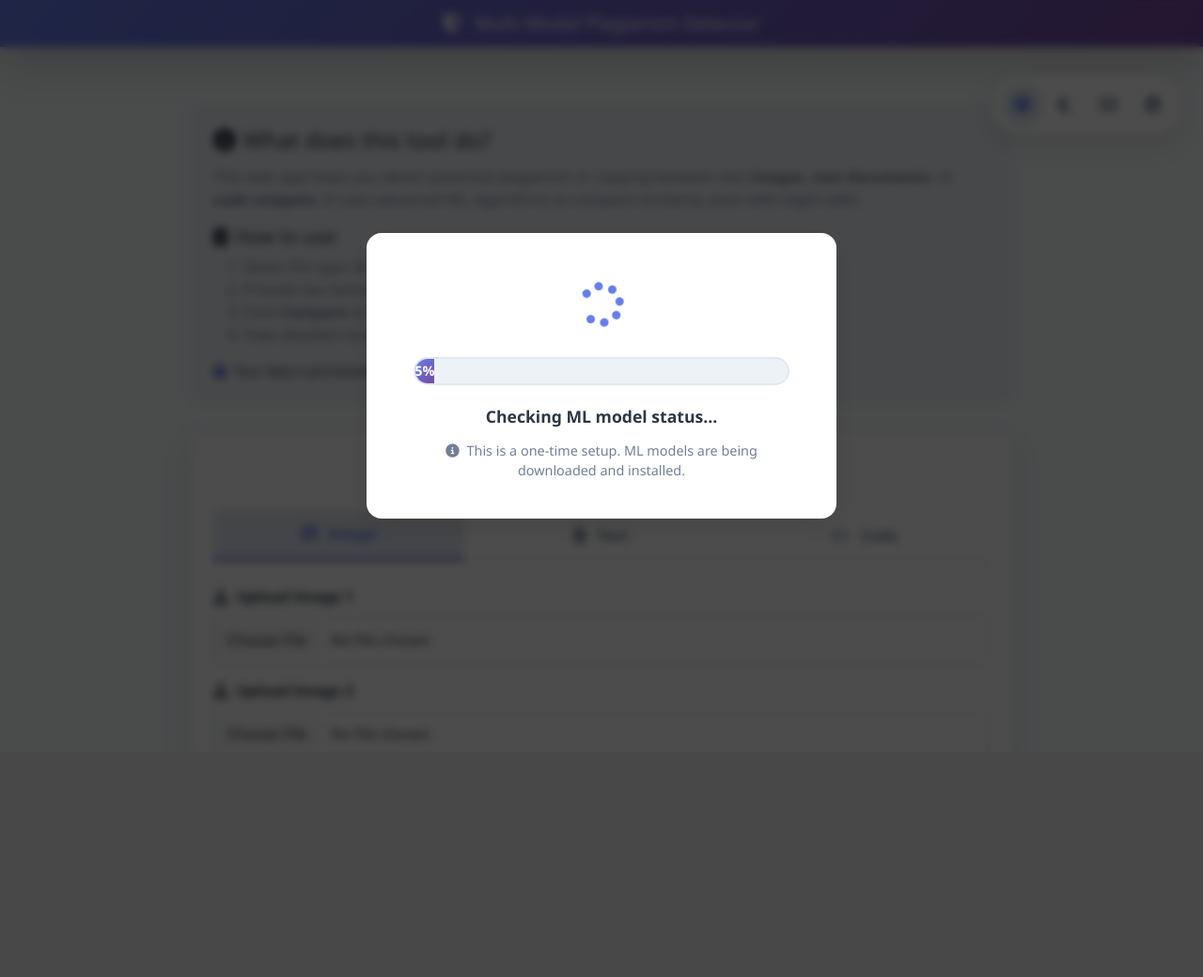
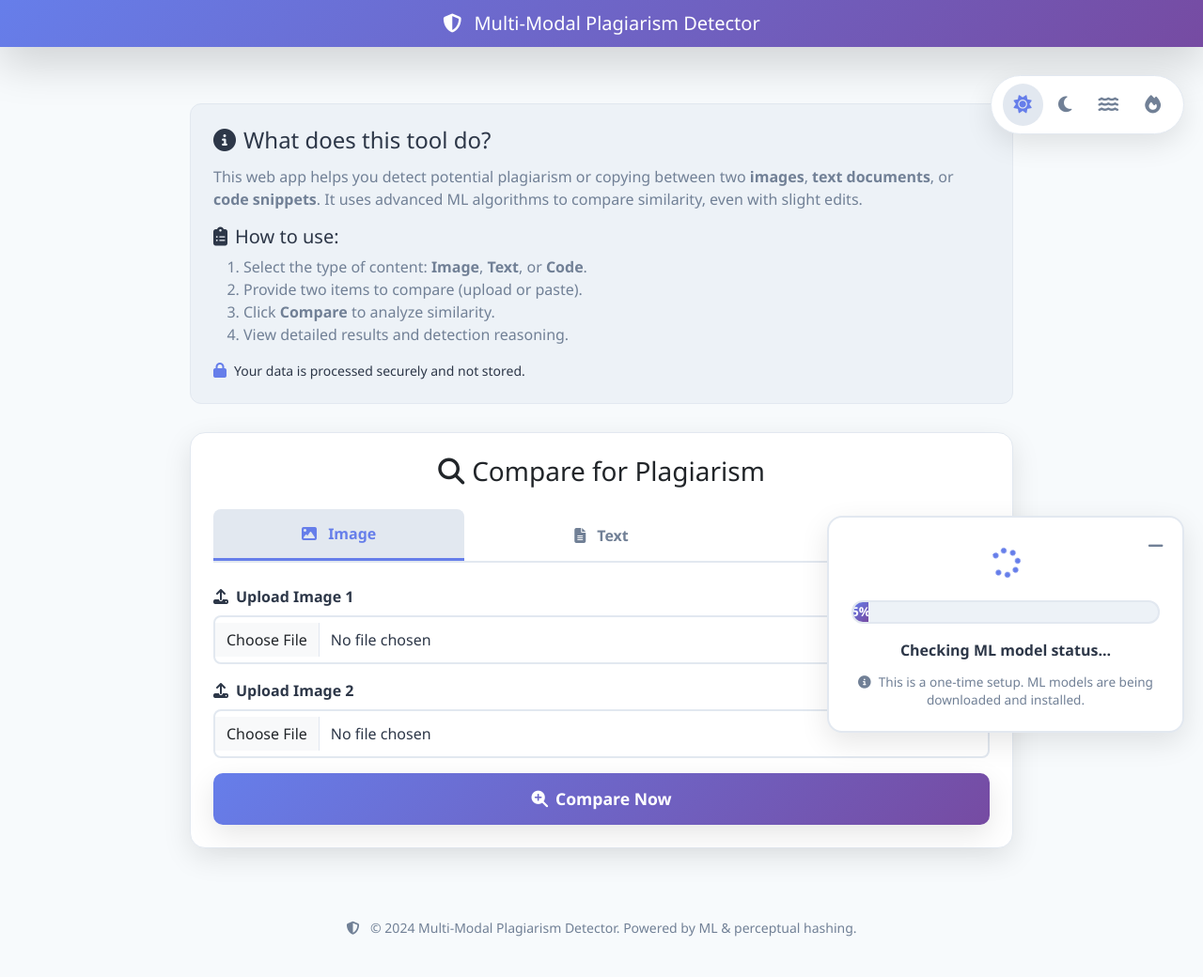
Before and after one commit to DinoDD19/Plagarism-Detector, a Flask app: page / in a window 1280 px wide. Shown: the top 1040 px of the page at 94% size. Before the commit the page ends 785 px from the top, so only its background shows below. Run offline with Flask 3, Linux system fonts and the light colour scheme.

Commit message:
Convert loading overlay to side panel with minimize button

```diff
--- a/plagirism/templates/index.html
+++ b/plagirism/templates/index.html
@@ -222,40 +222,36 @@
             to { opacity: 1; transform: translateY(0); }
         }
 
-        /* Loading Bar Styles */
+        /* Loading Bar Styles - Side Panel */
         .loading-overlay {
             position: fixed;
-            top: 0;
-            left: 0;
-            right: 0;
-            bottom: 0;
-            background: rgba(0, 0, 0, 0.7);
-            backdrop-filter: blur(5px);
-            display: none;
-            align-items: center;
-            justify-content: center;
-            z-index: 9999;
+            bottom: 20px;
+            right: 20px;
+            width: 380px;
+            max-width: calc(100vw - 40px);
+            background: var(--bg-card);
+            border: 2px solid var(--border-color);
+            border-radius: 16px;
+            box-shadow: var(--shadow);
+            z-index: 9998;
+            transform: translateY(120%);
+            transition: transform 0.4s ease;
+            padding: 24px;
         }
 
         .loading-overlay.active {
-            display: flex;
+            transform: translateY(0);
         }
 
         .loading-container {
-            background: var(--bg-card);
-            padding: 40px 50px;
-            border-radius: 16px;
-            box-shadow: var(--shadow);
             text-align: center;
-            max-width: 500px;
-            width: 90%;
         }
 
         .loading-spinner {
-            font-size: 3rem;
+            font-size: 2rem;
             animation: spin 1s linear infinite;
             color: var(--tab-active);
-            margin-bottom: 20px;
+            margin-bottom: 16px;
         }
 
         @keyframes spin {
@@ -265,10 +261,10 @@
 
         .progress-bar-container {
             background: var(--instructions-bg);
-            height: 30px;
-            border-radius: 15px;
+            height: 25px;
+            border-radius: 12px;
             overflow: hidden;
-            margin: 20px 0;
+            margin: 16px 0;
             border: 2px solid var(--border-color);
         }
 
@@ -281,20 +277,40 @@
             justify-content: center;
             color: white;
             font-weight: 600;
-            font-size: 0.9rem;
+            font-size: 0.85rem;
         }
 
         .loading-message {
             color: var(--text-primary);
-            font-size: 1.1rem;
+            font-size: 1rem;
             font-weight: 600;
             margin-top: 16px;
         }
 
         .loading-tip {
             color: var(--text-secondary);
-            font-size: 0.9rem;
+            font-size: 0.85rem;
             margin-top: 12px;
+            line-height: 1.4;
+        }
+
+        .loading-close-btn {
+            position: absolute;
+            top: 12px;
+            right: 12px;
+            background: transparent;
+            border: none;
+            color: var(--text-secondary);
+            cursor: pointer;
+            font-size: 1.2rem;
+            padding: 4px 8px;
+            border-radius: 4px;
+            transition: all 0.2s;
+        }
+
+        .loading-close-btn:hover {
+            background: var(--tab-inactive);
+            color: var(--text-primary);
         }
 
         .result-card {
@@ -350,8 +366,11 @@
     </style>
 </head>
 <body>
-    <!-- Loading Overlay -->
+    <!-- Loading Panel (Side) -->
     <div class="loading-overlay" id="loadingOverlay">
+        <button class="loading-close-btn" id="closeLoadingBtn" title="Minimize">
+            <i class="fas fa-minus"></i>
+        </button>
         <div class="loading-container">
             <div class="loading-spinner">
                 <i class="fas fa-spinner"></i>
@@ -576,8 +595,14 @@
         const progressText = document.getElementById('progressText');
         const loadingMessage = document.getElementById('loadingMessage');
         const loadingTip = document.getElementById('loadingTip');
+        const closeLoadingBtn = document.getElementById('closeLoadingBtn');
         let statusCheckInterval;
         let hasCheckedOnce = false;
+
+        // Close/minimize button handler
+        closeLoadingBtn.addEventListener('click', () => {
+            loadingOverlay.classList.remove('active');
+        });
 
         // Show loading on initial page load
         loadingOverlay.classList.add('active');
@@ -696,10 +721,10 @@
             });
         });
 
-        // Form submission handler - show loading during comparison
+        // Form submission handler - show loading panel during comparison
         const mainForm = document.getElementById('mainForm');
         mainForm.addEventListener('submit', (e) => {
-            // Show loading overlay during comparison
+            // Show loading panel during comparison (non-blocking)
             loadingMessage.textContent = 'Analyzing similarity...';
             loadingTip.innerHTML = '<i class="fas fa-cog fa-spin me-2"></i>Processing your comparison request...';
             progressBar.style.width = '75%';
```
